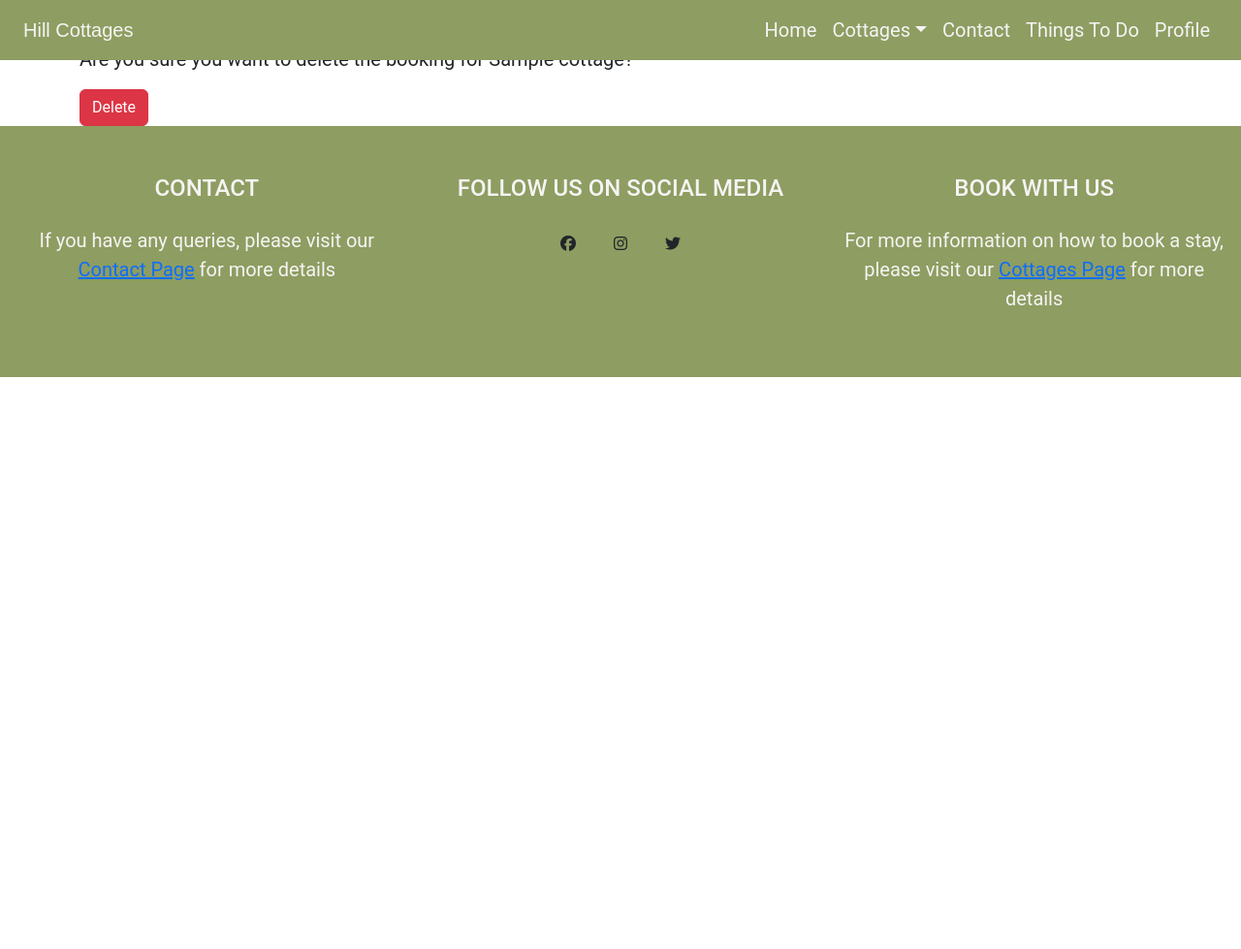
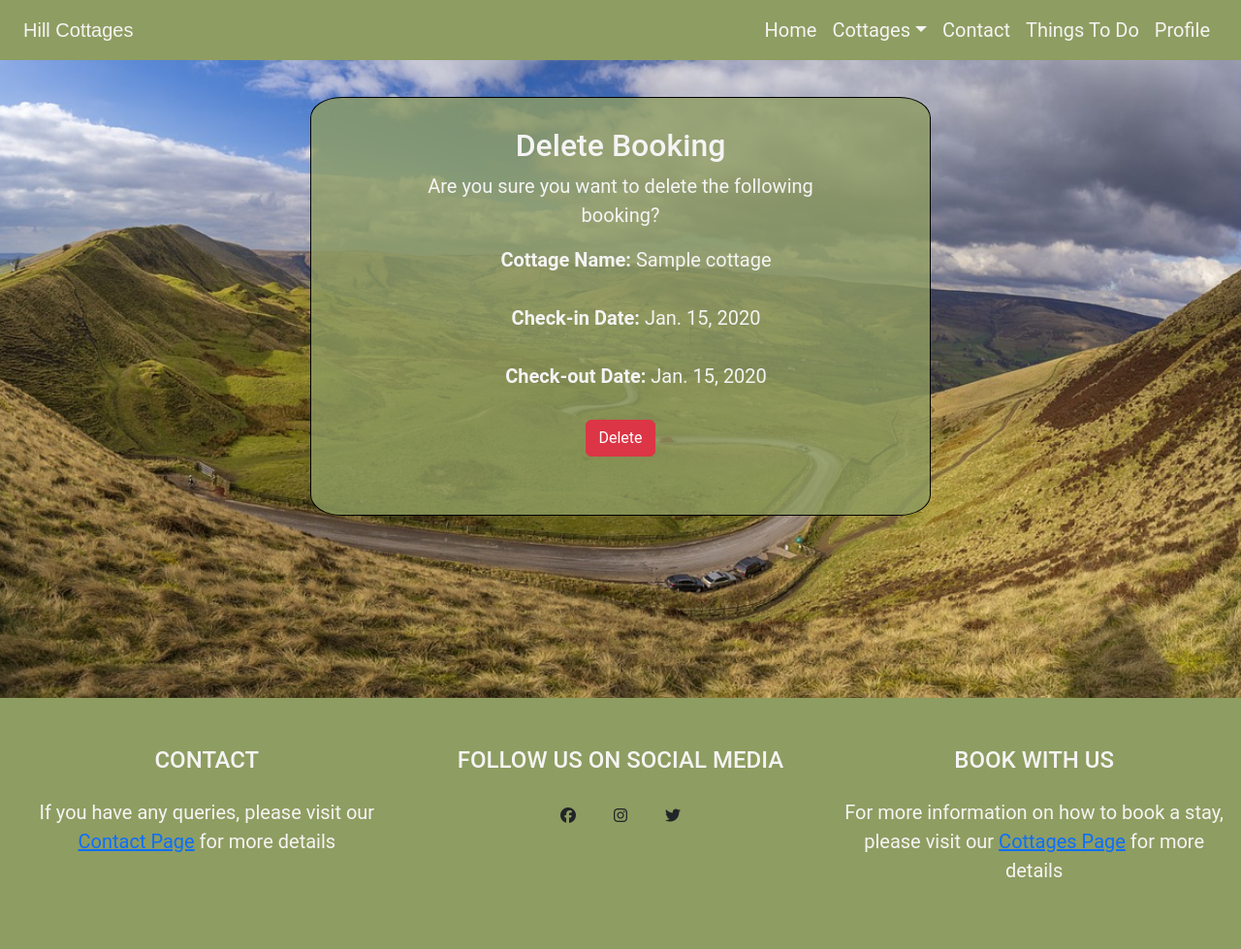
Before and after one commit to donald-macritchie/holiday-cottages, a Django app: page /delete_booking/1/ in a window 1280 px wide. Shown: the whole page at 97% size. Before the commit the page ends 389 px from the top, so only its background shows below. Run offline with Django 3.2, Linux system fonts and the light colour scheme; a user stored in the database is signed in; tables that the repository leaves empty hold one stand-in row (values such as "Sample post"); some libraries are stand-ins or nearby versions; some web fonts are replaced.

Commit message:
style deletebooking.html

```diff
--- a/static/css/style.css
+++ b/static/css/style.css
@@ -862,7 +862,8 @@ footer {
     object-fit: contain;
 } */
 
-.edit-booking-container {
+.edit-booking-container,
+.delete-booking-container {
     background-image: url(../img/booking-img.jpeg);
     background-size: cover;
     background-repeat: no-repeat;
@@ -870,7 +871,8 @@ footer {
     height: 90vh;
 }
 
-.edit-booking-section {
+.edit-booking-section,
+.delete-booking-section {
     margin: 100px auto;
     padding: 30px;
     background-color: rgba(142, 157, 97, 0.8);
@@ -879,6 +881,12 @@ footer {
     color: #f5f4f4;
 }
 
-.edit-booking-head {
+.edit-booking-head,
+.delete-booking-head {
     margin-bottom: 30px;
 }
+
+.delete-booking-head li {
+    list-style-type: none;
+    margin-bottom: 30px;
+}
--- a/templates/delete_booking.html
+++ b/templates/delete_booking.html
@@ -1,12 +1,28 @@
 {% extends "base.html" %}
 
 {% block content %}
-<div class="container">
-    <h2>Delete Booking</h2>
-    <p>Are you sure you want to delete the booking for {{ booking.cottage.name }}?</p>
-    <form method="post">
-        {% csrf_token %}
-        <button type="submit" class="btn btn-danger">Delete</button>
-    </form>
+
+<div class="container-fluid delete-booking-container">
+    <div class="row">
+        <div class="col-12 col-md-10 col-lg-6 delete-booking-section">
+            <div class="col-12 col-md-10 col-lg-10 mx-auto text-center delete-booking-head">
+                <h2>Delete Booking</h2>
+                <p>Are you sure you want to delete the following booking?</p>
+
+                <ul>
+                    <li><strong>Cottage Name:</strong> {{ booking.cottage.name }}</li>
+                    <li><strong>Check-in Date:</strong> {{ booking.check_in_date }}</li>
+                    <li><strong>Check-out Date:</strong> {{ booking.check_out_date }}</li>
+
+                </ul>
+
+                <form method="post">
+                    {% csrf_token %}
+                    <button type="submit" class="btn btn-danger">Delete</button>
+                </form>
+            </div>
+        </div>
+    </div>
 </div>
+
 {% endblock %}
--- a/templates/profile.html
+++ b/templates/profile.html
@@ -44,7 +44,7 @@
                                     <p>Check-out Date: {{ booking.check_out_date }}</p>
 
                                     <a class="btn btn-primary" href="{% url 'edit_booking' booking.id %}">Edit Booking</a>
-                                    <a class="btn btn-primary" href="{% url 'delete_booking' booking.id %}">Delete Booking</a>
+                                    <a class="btn btn-danger" href="{% url 'delete_booking' booking.id %}">Delete Booking</a>
 
 
                                 </li>
```
